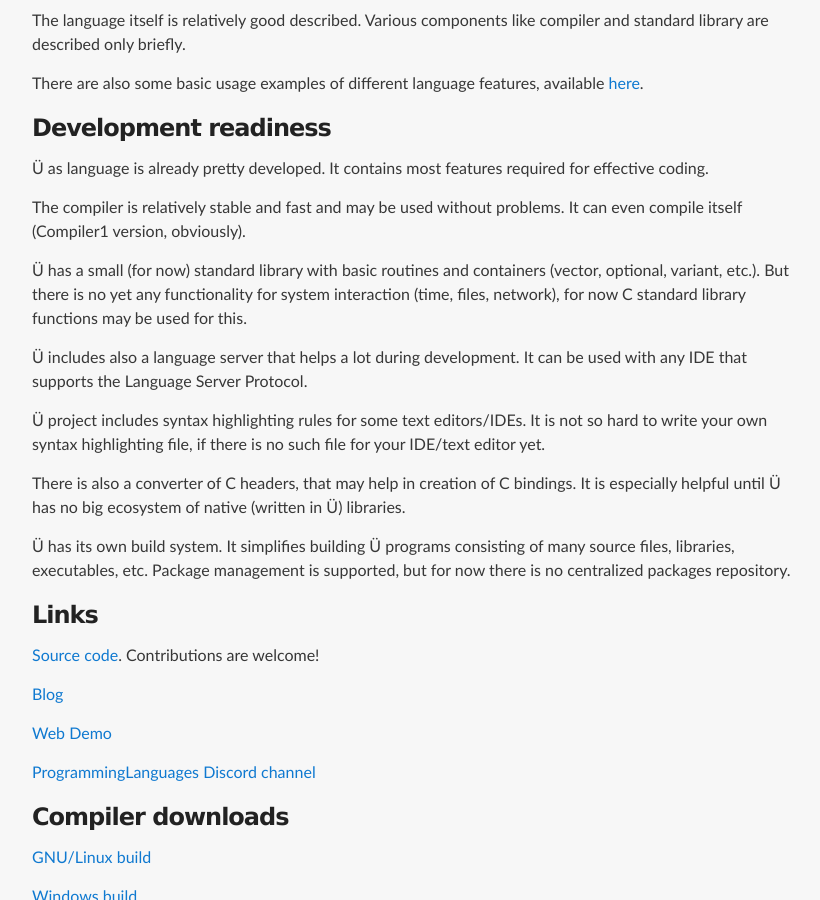
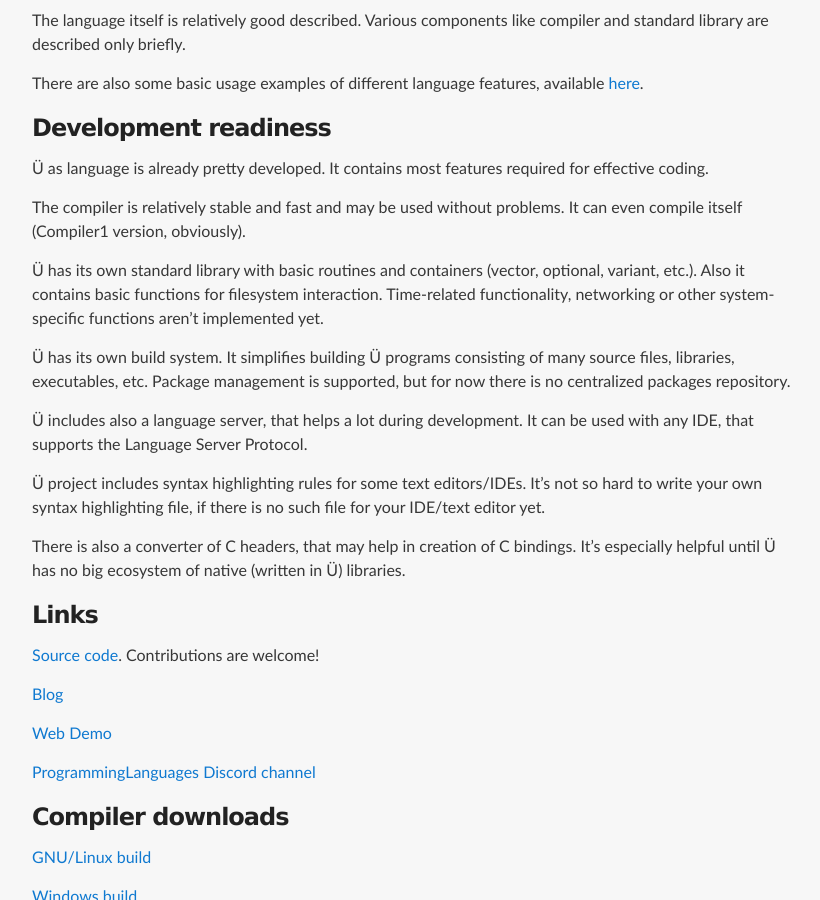
Before and after one commit to Panzerschrek/U-00DC-Sprache-site, a Jekyll site: the page built from index.md, in a window 1280 px wide and 900 px high, scrolled down 596 px. Shown: the whole window, without its empty margins (224-1044 px from the left). Built offline with Jekyll 4.4.1, drawn with Linux system fonts in a browser that asks for light colours; our own code applies the rules of GitHub Pages for plain Markdown files.

Commit message:
Obnovlena startovaja straniça.

```diff
--- a/index.md
+++ b/index.md
@@ -36,21 +36,22 @@ It contains most features required for effective coding.
 The compiler is relatively stable and fast and may be used without problems.
 It can even compile itself (Compiler1 version, obviously).
 
-Ü has a small (for now) standard library with basic routines and containers (vector, optional, variant, etc.).
-But there is no yet any functionality for system interaction (time, files, network), for now C standard library functions may be used for this.
-
-Ü includes also a language server that helps a lot during development.
-It can be used with any IDE that supports the Language Server Protocol.
-
-Ü project includes syntax highlighting rules for some text editors/IDEs.
-It is not so hard to write your own syntax highlighting file, if there is no such file for your IDE/text editor yet.
-
-There is also a converter of C headers, that may help in creation of C bindings.
-It is especially helpful until Ü has no big ecosystem of native (written in Ü) libraries.
+Ü has its own standard library with basic routines and containers (vector, optional, variant, etc.).
+Also it contains basic functions for filesystem interaction.
+Time-related functionality, networking or other system-specific functions aren't implemented yet.
 
 Ü has its own build system.
 It simplifies building Ü programs consisting of many source files, libraries, executables, etc.
 Package management is supported, but for now there is no centralized packages repository.
+
+Ü includes also a language server, that helps a lot during development.
+It can be used with any IDE, that supports the Language Server Protocol.
+
+Ü project includes syntax highlighting rules for some text editors/IDEs.
+It's not so hard to write your own syntax highlighting file, if there is no such file for your IDE/text editor yet.
+
+There is also a converter of C headers, that may help in creation of C bindings.
+It's especially helpful until Ü has no big ecosystem of native (written in Ü) libraries.
 
 
 ### Links
```
